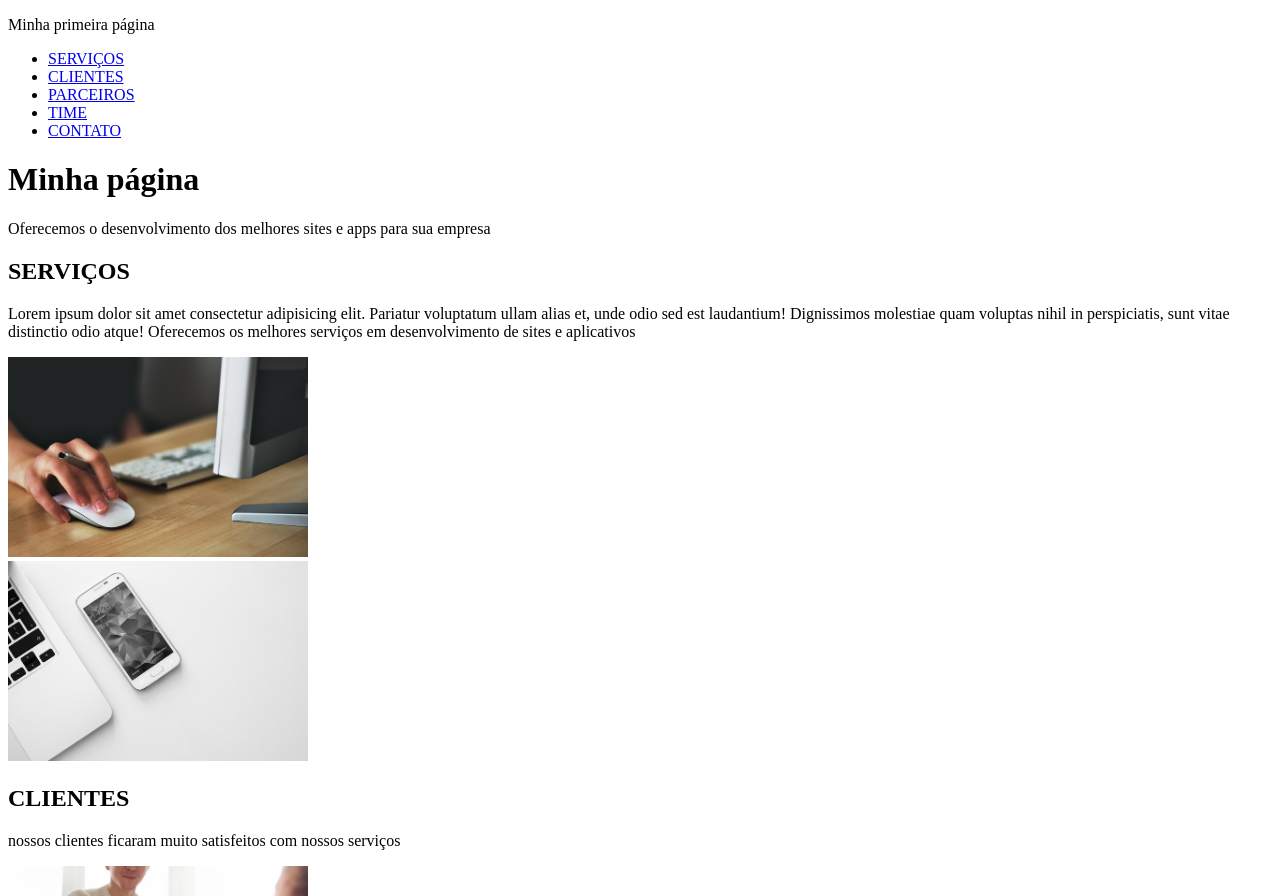
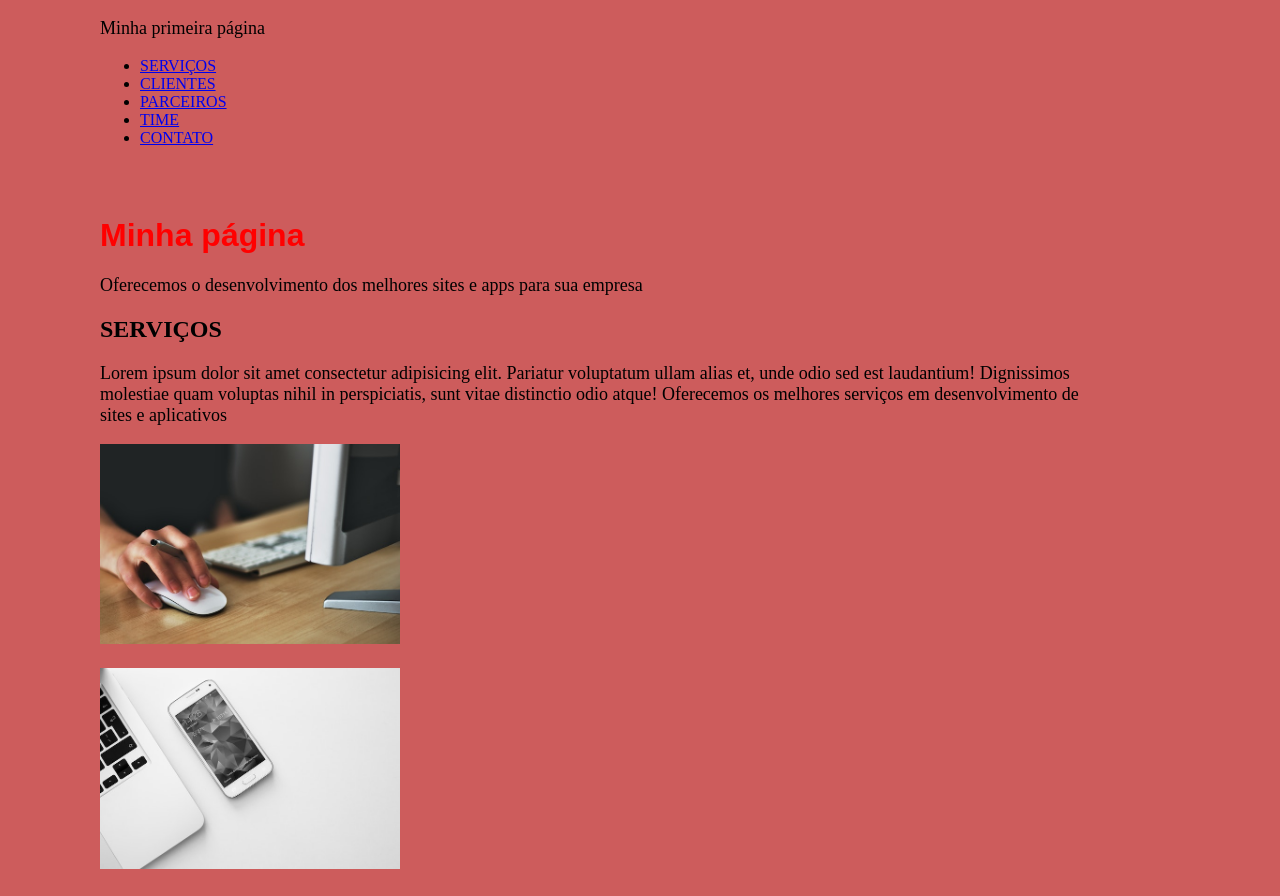
Before and after one commit to leoDesenvolvedorWeb/Introducao-a-html, a plain HTML site: page index.html in a window 1280 px wide. Shown: the top 896 px of the page. Drawn offline with Linux system fonts and the light colour scheme.

Commit message:
adicionei css

```diff
--- /dev/null
+++ b/css/style.css
@@ -0,0 +1,29 @@
+body {
+    background: #CD5C5C;
+    margin-left:100px;
+	margin-right:200px;
+}
+header {
+	margin-top:70px;
+
+}
+
+h1 {
+	color: red;
+	font-family:fantasy;
+}
+h2{
+	font-family:;
+}
+p{
+	font-size:18px;
+}
+footer {
+	margin-bottom:30px;
+}
+
+
+
+img{
+	margin-bottom: 20px;
+}
--- a/index.html
+++ b/index.html
@@ -5,6 +5,7 @@
     <meta http-equiv="X-UA-Compatible" content="IE=edge">
     <meta name="viewport" content="width=device-width, initial-scale=1.0">
     <title>Minha página</title>
+    <link rel="stylesheet" href="css/style.css">
 </head>
 <body>
     <p>Minha primeira página</p>
```
